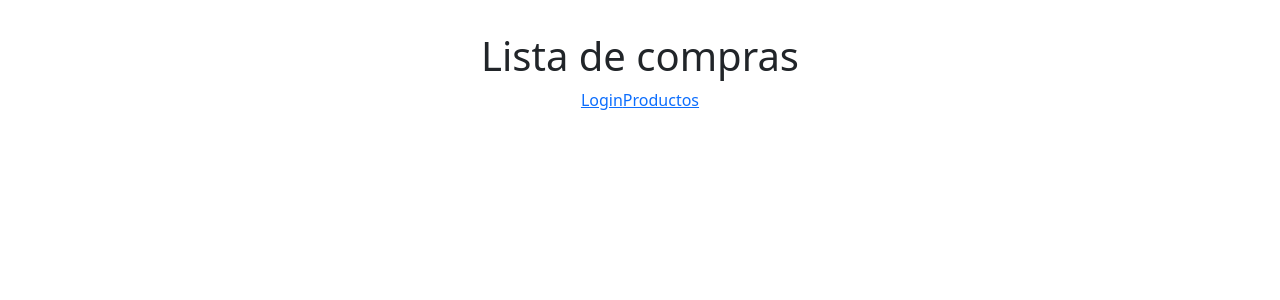
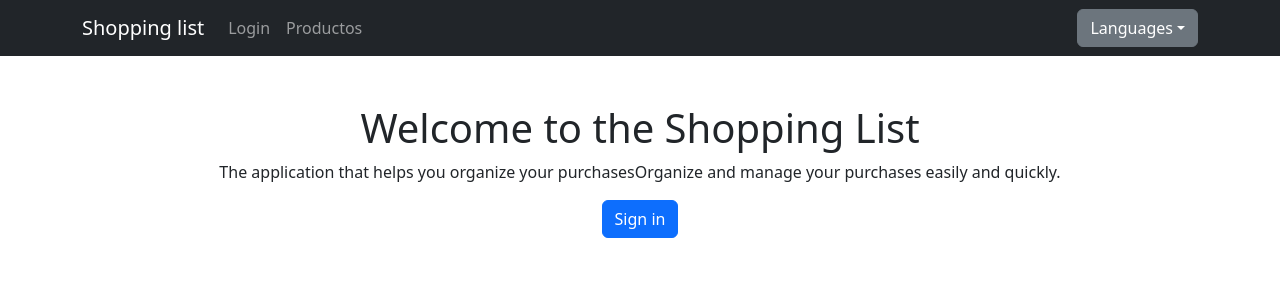
Before and after one commit to gustavoortiz2016/lista-compras, a React (Vite) app: page / in a window 1280 px wide. Shown: the top 300 px of the page. Built offline with nearby package versions, Linux system fonts and the light colour scheme.

Commit message:
agrega contexto de idioma y mejora la interfaz de usuario con soporte para múltiples idiomas

```diff
--- a/package.json
+++ b/package.json
@@ -12,7 +12,9 @@
     "build-storybook": "storybook build"
   },
   "dependencies": {
+    "@types/lodash": "^4.17.14",
     "bootstrap": "^5.3.3",
+    "lodash": "^4.17.21",
     "react": "19.0.0",
     "react-bootstrap": "^2.10.7",
     "react-dom": "19.0.0",
--- a/src/App.tsx
+++ b/src/App.tsx
@@ -1,21 +1,64 @@
-import { NavLink } from 'react-router'
-import 'bootstrap/dist/css/bootstrap.min.css'
-import './App.css'
+import React, { useEffect, useState } from 'react';
+import _ from 'lodash';
+import { Container, Navbar, Nav, Row, Col, Button, Dropdown } from 'react-bootstrap';
+import { NavLink } from 'react-router';
+import 'bootstrap/dist/css/bootstrap.min.css';
+import { useAppContext } from './context/appContext';
 
 function App() {
+
+  const { data : idiomaData, loading, error, setIdioma } = useAppContext();
+
+  if (loading) return <div>Loading...</div>;
+  if (error) return <div>Error: {error.message}</div>;
+
+  const handleSetIdioma = (idioma: string) => {
+    setIdioma(idioma);
+  };
+
   return (
     <>
-      <h1>Lista de compras</h1>
-      <nav>
-        <NavLink to="/login" end>
-          Login
-        </NavLink>
-        <NavLink to="/maestroproductos" end>
-          Productos
-        </NavLink>
-      </nav>
+      <Navbar bg="dark" variant="dark" expand="lg">
+        <Container>
+          <Navbar.Brand href="/">{_.get(idiomaData, 'nombreApp', '')}</Navbar.Brand>
+          <Navbar.Toggle aria-controls="basic-navbar-nav" />
+          <Navbar.Collapse id="basic-navbar-nav">
+            <Nav className="me-auto">
+              <Nav.Link as={NavLink} to="/login">
+                Login
+              </Nav.Link>
+              <Nav.Link as={NavLink} to="/maestroproductos">
+                Productos
+              </Nav.Link>
+            </Nav>
+            <Dropdown align="end">
+              <Dropdown.Toggle variant="secondary" id="dropdown-basic">
+                {_.get(idiomaData, 'listaIdiomas.titulo', '')}
+              </Dropdown.Toggle>
+              <Dropdown.Menu>
+                {_.get(idiomaData, 'listaIdiomas.lista', []).map((item) => (
+                  <Dropdown.Item key={_.get(item,'codigo','')} onClick={() => handleSetIdioma(_.get(item,'codigo',''))}>
+                    {_.get(item,'nombre','')}
+                  </Dropdown.Item>
+                ))}
+              </Dropdown.Menu>
+            </Dropdown>
+          </Navbar.Collapse>
+        </Container>
+      </Navbar>
+      <Container className="mt-5">
+        <Row>
+          <Col className="text-center">
+            <h1>{_.get(idiomaData,'bienvenido','')}</h1>
+            <p>{_.get(idiomaData,'descripcion','')}</p>
+            <Button variant="primary" as={NavLink} to="/login">
+              {_.get(idiomaData,'login.boton','')}
+            </Button>
+          </Col>
+        </Row>
+      </Container>
     </>
-  )
+  );
 }
 
-export default App
+export default App;
--- a/src/assets/idiomas/idiomas.json
+++ b/src/assets/idiomas/idiomas.json
@@ -3,6 +3,8 @@
         "nombreApp": "Lista de compras",
         "titulo": "Lista de compras",
         "subtitulo": "Agrega los productos que necesitas comprar",
+        "bienvenido": "Bienvenido a la Lista de Compras",
+        "descripcion": "La aplicación que te ayuda a organizar tus comprasOrganiza y gestiona tus compras de manera fácil y rápida.",
         "login": {
             "titulo": "Iniciar sesión",
             "usuario": "Usuario",
@@ -63,6 +65,8 @@
         "nombreApp": "Shopping list",
         "titulo": "Shopping list",
         "subtitulo": "Add the products you need to buy",
+        "bienvenido": "Welcome to the Shopping List",
+        "descripcion": "The application that helps you organize your purchasesOrganize and manage your purchases easily and quickly.",
         "login": {
             "titulo": "Sign in",
             "usuario": "User",
@@ -123,6 +127,8 @@
         "nombreApp": "Liste de courses",
         "titulo": "Liste de courses",
         "subtitulo": "Ajoutez les produits dont vous avez besoin pour acheter",
+        "bienvenido": "Bienvenue dans la liste de courses",
+        "descripcion": "L'application qui vous aide à organiser vos achatsOrganisez et gérez vos achats facilement et rapidement.",
         "login": {
             "titulo": "Se connecter",
             "usuario": "Utilisateur",
--- /dev/null
+++ b/src/context/appContext.tsx
@@ -0,0 +1,34 @@
+import React, { createContext, useContext, useState } from 'react';
+import _ from 'lodash';
+import IApp from '../interfaces/IApp';
+import textosApp from '../assets/idiomas/idiomas.json';
+
+export interface AppContextProps {
+    data: IApp | null;
+    setIdioma: (idioma: string) => void;
+    loading: boolean;
+    error: any;
+}
+
+const AppContext = createContext<AppContextProps | undefined>(undefined);
+
+export const AppProvider: React.FC<{ children: React.ReactNode }> = ({ children }) => {
+    const [idioma, setIdioma] = useState('en-us');
+    const data = _.get(textosApp, idioma, null);
+    const loading = false;
+    const error = null;
+
+    return (
+        <AppContext.Provider value={{ data, setIdioma, loading, error }}>
+            {children}
+        </AppContext.Provider>
+    );
+};
+
+export const useAppContext = () => {
+    const context = useContext(AppContext);
+    if (context === undefined) {
+        throw new Error('useAppContext must be used within an AppProvider');
+    }
+    return context;
+};
--- a/src/hooks/useFetch.tsx
+++ b/src/hooks/useFetch.tsx
@@ -9,8 +9,8 @@ const useFetch = (url: string) => {
         fetch(url)
         .then(res => res.json())
         .then(data => {
+            console.log(data)
             setData(data)
-            setLoading(false)
         }).catch(err =>
             setError(err)
 
--- /dev/null
+++ b/src/interfaces/IApp.ts
@@ -0,0 +1,30 @@
+
+export interface ILoginLenguaje {
+    titulo: string
+    usuario: string
+    contrasena: string
+    boton: string
+    recuerdame: string
+    error: {
+        usuario: string
+        contrasena: string
+        credenciales: string
+    }
+}
+export interface IListaIdiomas{
+    titulo: string
+    lista: {
+        codigo: string
+        nombre: string
+    }[]
+}
+export default interface IApp {
+    nombreApp: string
+    version: string
+    titulo: string
+    subtitulo: string
+    bienvenido: string
+    descripcion: string
+    login: ILoginLenguaje
+    listaIdiomas: IListaIdiomas
+}
```
Also changed, not shown: src/main.tsx (+6 -3 lines), 1 other file (tests, documents, lock files or other folders).
